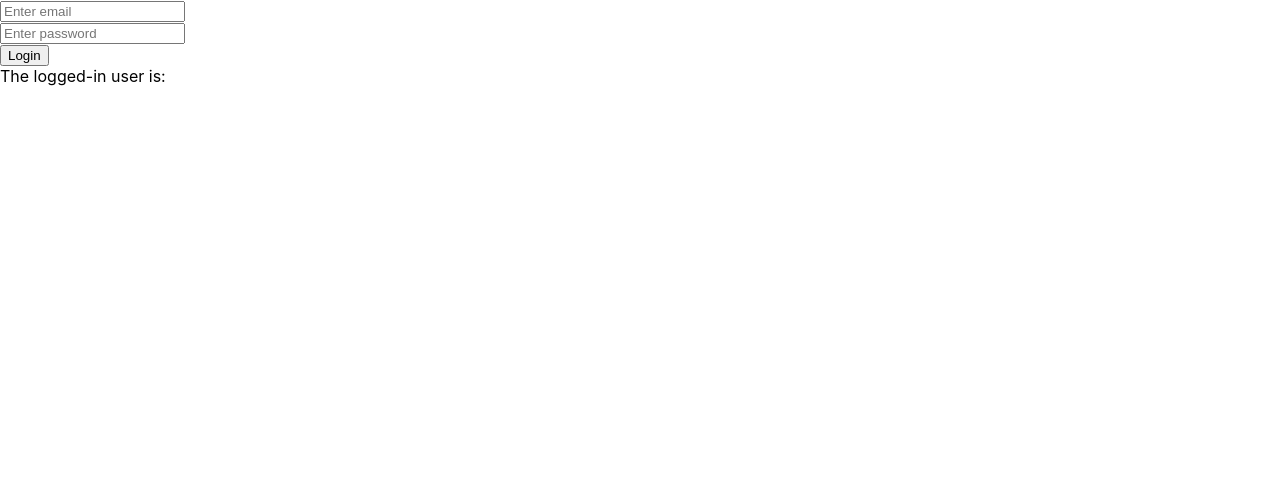
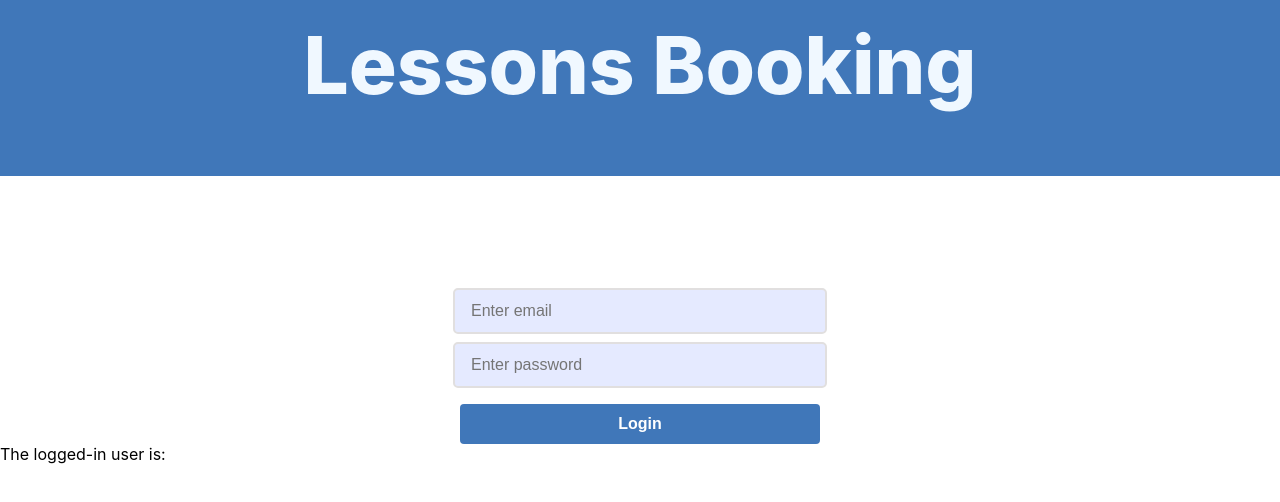
Before and after one commit to senichek/lesson-scheduler-front, a React (Create React App) app: page / in a window 1280 px wide. Shown: the top 502 px of the page. Built offline with nearby package versions, Linux system fonts and the light colour scheme.

Commit message:
A bit of styles for login page

```diff
--- a/package.json
+++ b/package.json
@@ -12,6 +12,7 @@
     "react-redux": "^8.0.5",
     "react-scripts": "5.0.1",
     "redux": "^4.2.0",
+    "sass": "^1.57.1",
     "web-vitals": "^2.1.4"
   },
   "scripts": {
--- a/src/App.js
+++ b/src/App.js
@@ -1,5 +1,5 @@
 import './App.css';
-import Login from './components/Login';
+import Login from './components/login/Login';
 
 function App() {
   return (
--- a/src/components/Login.js
+++ b/src/components/login/Login.js
@@ -1,5 +1,6 @@
 import { useDispatch, useSelector } from 'react-redux';
-import { changeInputValue, login } from '../store/actions';
+import { changeInputValue, login } from '../../store/actions';
+import './style.scss';
 
 const Login = () => {
 
@@ -21,9 +22,11 @@ const Login = () => {
 
 return(
     <>
+    <div className="login__header">Lessons Booking</div>
         <form className="login__form" onSubmit={handleFormSubmit}>
-            <div className="login__email_input">
+            <div>
                     <input
+                        className="login__email_input"
                         type="email"
                         required={true}
                         value={email}
@@ -32,8 +35,9 @@ return(
                         name="email"
                     />
             </div>
-            <div className="login__password_input">
+            <div>
                     <input
+                        className="login__password_input"
                         type="password"
                         required={true}
                         value={password}
--- /dev/null
+++ b/src/components/login/style.scss
@@ -0,0 +1,43 @@
+@use '../../styles/vars';
+
+.login{
+
+    &__header {
+        width: 100%;
+        height: 10rem;
+        background-color: vars.$primary_color;
+        color: aliceblue;
+        text-align: center;
+        padding-top: 1rem;
+        font-size: 5rem;
+        font-weight: 800;
+    }
+
+    &__form {
+        text-align: center;
+        margin-top: 7rem;
+    }
+
+    &__email_input, &__password_input {
+        width: 22rem;
+        height: 2.5rem;
+        border-radius: 5px;
+        border: solid 2px vars.$input_field_border_color;
+        background-color: vars.$input_field_background_color;
+        margin-bottom: 0.5rem;
+        padding-left: 1rem;
+        font-size: 1rem;
+    }
+
+    &__button {
+        width: 22.5rem;
+        height: 2.5rem;
+        border-radius: 4px;
+        background-color: vars.$primary_color;
+        margin-top: 0.5rem;
+        font-size: 1rem;
+        font-weight: bold;
+        color: white;
+        border: none;
+    }
+}
--- a/src/middleware/authentication.js
+++ b/src/middleware/authentication.js
@@ -12,6 +12,7 @@ const authentication = (store) => (next) => async (action) => {
                 email,
                 password,
             });
+            debugger
             store.dispatch(setUser(data));
             // Store the user in localStorage
             // Local storage only supports string datatype
--- /dev/null
+++ b/src/styles/_vars.scss
@@ -0,0 +1,5 @@
+$primary_color: #4077b9;
+$secondary_color: #1fc55f;
+
+$input_field_border_color: #e1dfdf;
+$input_field_background_color: #e5eaff;
```
Also changed, not shown: 1 other file (tests, documents, lock files or other folders).
